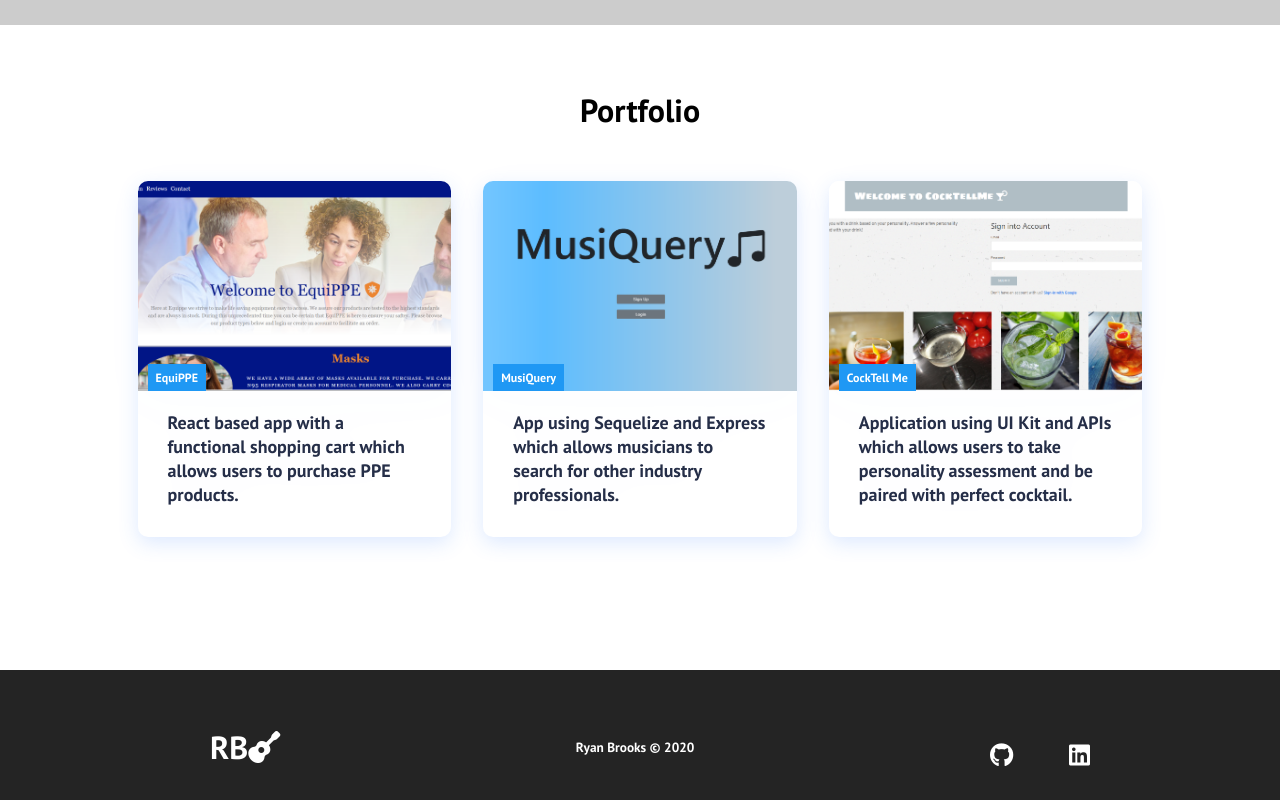
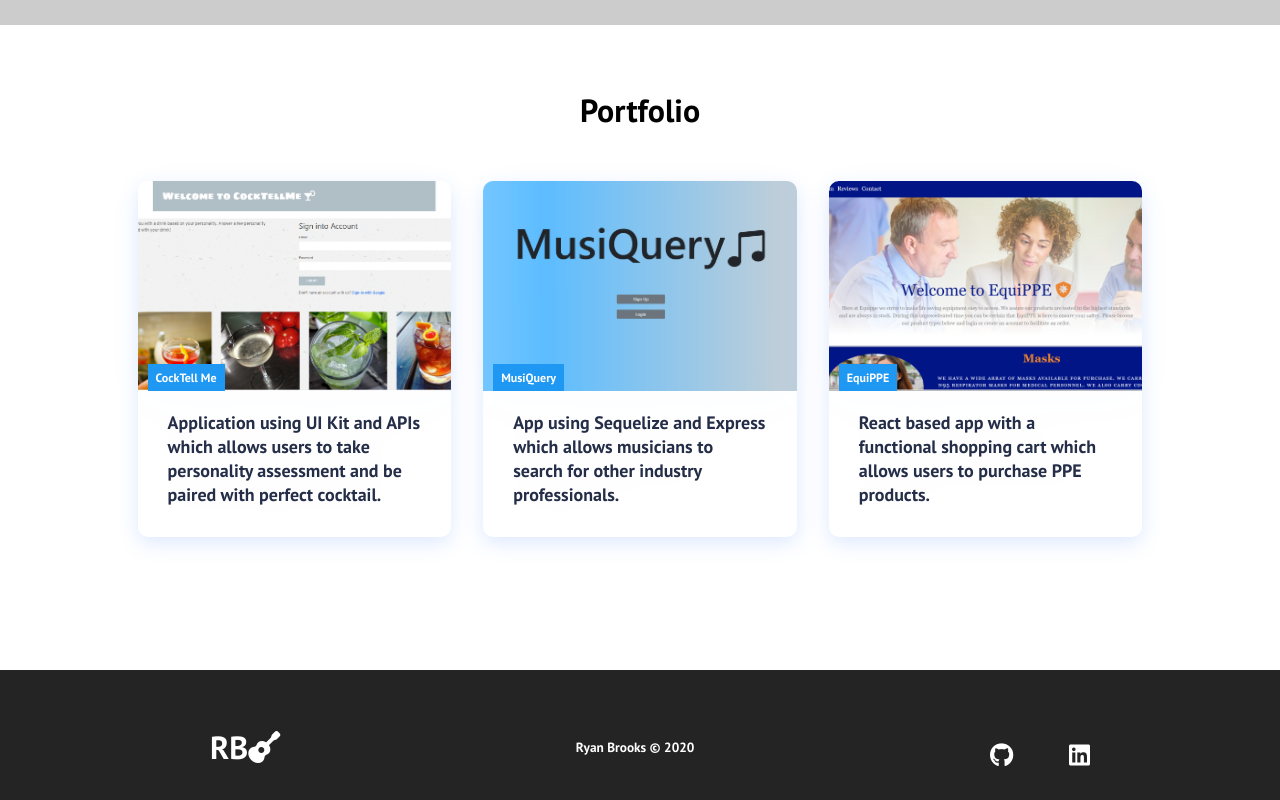
Before and after one commit to ryanbrooks99/reactport, a React (Create React App) app: page / in a window 1280 px wide. Shown: the part 855-1655 px from the top of the page. Built offline with nearby package versions, Linux system fonts and the light colour scheme; grey boxes are pictures that could not be loaded.

Commit message:
updated links

```diff
--- a/src/App.js
+++ b/src/App.js
@@ -13,7 +13,7 @@ function App() {
     <Router>
       <Navbar />
       <Switch>
-        <Route path='/' exact component={Home} />
+        <Route exact path='/' exact component={Home} />
         <Route path='/#navigate' component={Portfolio} />
         <Route path={require('../src/images/Ryan_L_Brooks_Resume.pdf')} component={Resume} />
       </Switch>
--- a/src/components/Cards.js
+++ b/src/components/Cards.js
@@ -9,11 +9,11 @@ function Cards() {
       <div className='cards__container'>
         <div className='cards__wrapper'>
           <ul className='cards__items'>
-            <CardItem
-              src={require('../images/equippe.png')}
-              text='React based app with a functional shopping cart which allows users to purchase PPE products.'
-              label='EquiPPE'
-              path='https://vast-ravine-19894.herokuapp.com/'
+          <CardItem
+              src={require('../images/cocktellme.png')}
+              text='Application using UI Kit and APIs which allows users to take personality assessment and be paired with perfect cocktail.'
+              label='CockTell Me'
+              path='https://oksimone.github.io/cocktellme/'
             />
             <CardItem
               src={require('../images/musiquery.png')}
@@ -22,10 +22,10 @@ function Cards() {
               path='http://project-2-agrc.herokuapp.com/'
             />
             <CardItem
-              src={require('../images/cocktellme.png')}
-              text='Application using UI Kit and APIs which allows users to take personality assessment and be paired with perfect cocktail.'
-              label='CockTell Me'
-              path='https://oksimone.github.io/cocktellme/'
+              src={require('../images/equippe.png')}
+              text='React based app with a functional shopping cart which allows users to purchase PPE products.'
+              label='EquiPPE'
+              path='https://vast-ravine-19894.herokuapp.com/'
             />
           </ul>
         </div>
--- a/src/components/Footer.js
+++ b/src/components/Footer.js
@@ -34,7 +34,7 @@ function Footer() {
       <section class='social-media'>
         <div class='social-media-wrap'>
           <div class='footer-logo'>
-            <Link to='/' className='social-logo'>
+            <Link to='/#top' className='social-logo'>
               RB
               <i class="fas fa-guitar"></i>
             </Link>
--- a/src/components/HeroSection.js
+++ b/src/components/HeroSection.js
@@ -5,7 +5,7 @@ import './HeroSection.css';
 
 function HeroSection() {
     return (
-        <div className='hero-container'>
+        <div id="top" className='hero-container'>
             <video src={require('../videos/video-1.mp4')} autoPlay loop muted />
             <h1>Welcome to my portfolio.</h1>
             <p>My name is Ryan Brooks and I am a full stack web developer from Charlotte, NC. Thank you for taking time to visit my page. </p>
--- a/src/components/Navbar.js
+++ b/src/components/Navbar.js
@@ -33,7 +33,7 @@ function Navbar() {
         <>
             <nav className='navbar'>
                 <div className='navbar-container'>
-                    <Link to='/' className='navbar-logo' onClick={closeMobileMenu}>
+                    <Link to='/#top' className='navbar-logo' onClick={closeMobileMenu}>
                         Ryan Brooks
                     </Link>
                     <div className='menu-icon' onClick={handleClick}>
@@ -41,7 +41,7 @@ function Navbar() {
                     </div>
                     <ul className={click ? 'nav-menu active' : 'nav-menu'}>
                     <li className='nav-item'>
-                        <Link to='/' className='nav-links' onClick={closeMobileMenu}>
+                        <Link to='/#top' className='nav-links' onClick={closeMobileMenu}>
                             Home
                         </Link>
                     </li>
```
Also changed, not shown: 1 other file (tests, documents, lock files or other folders).
